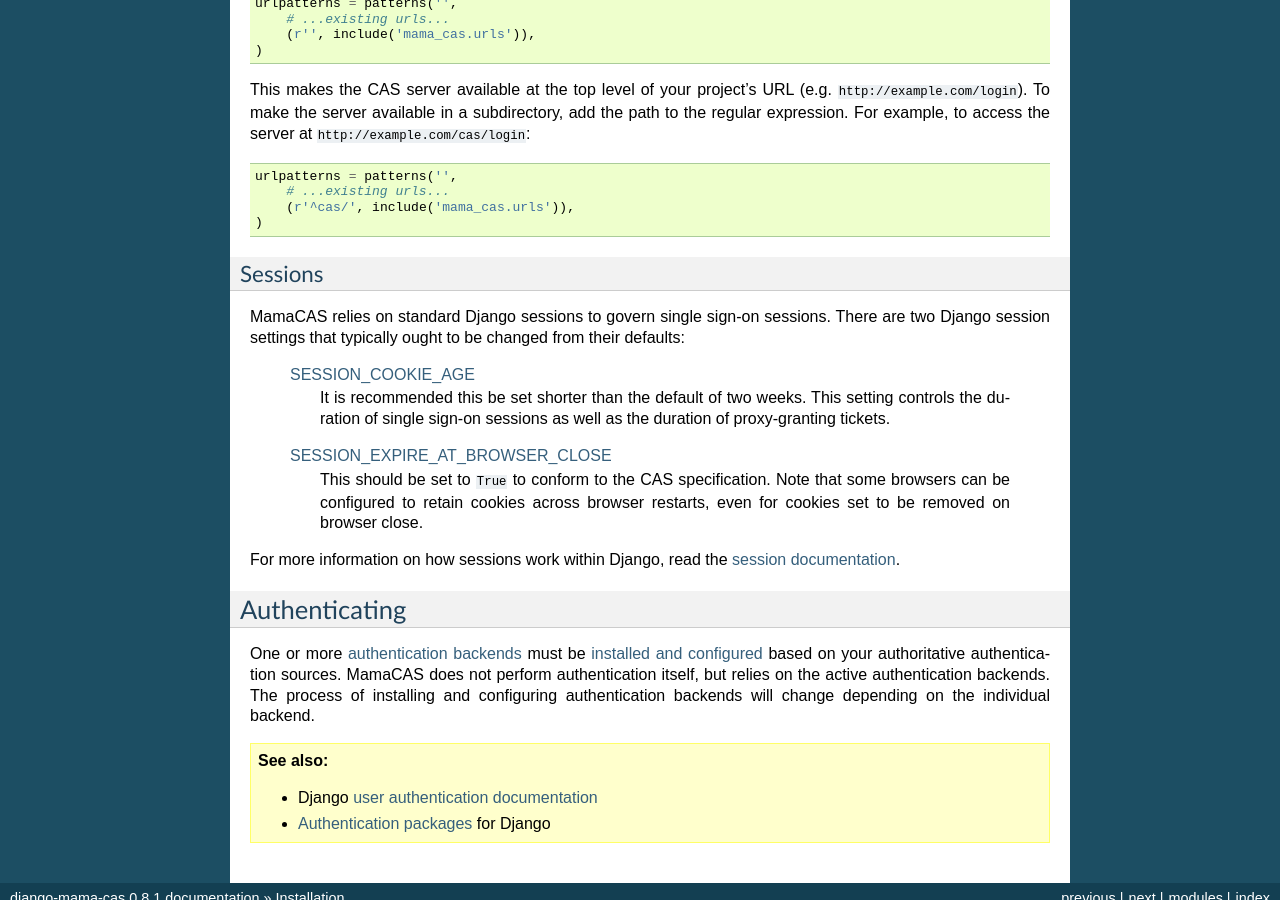
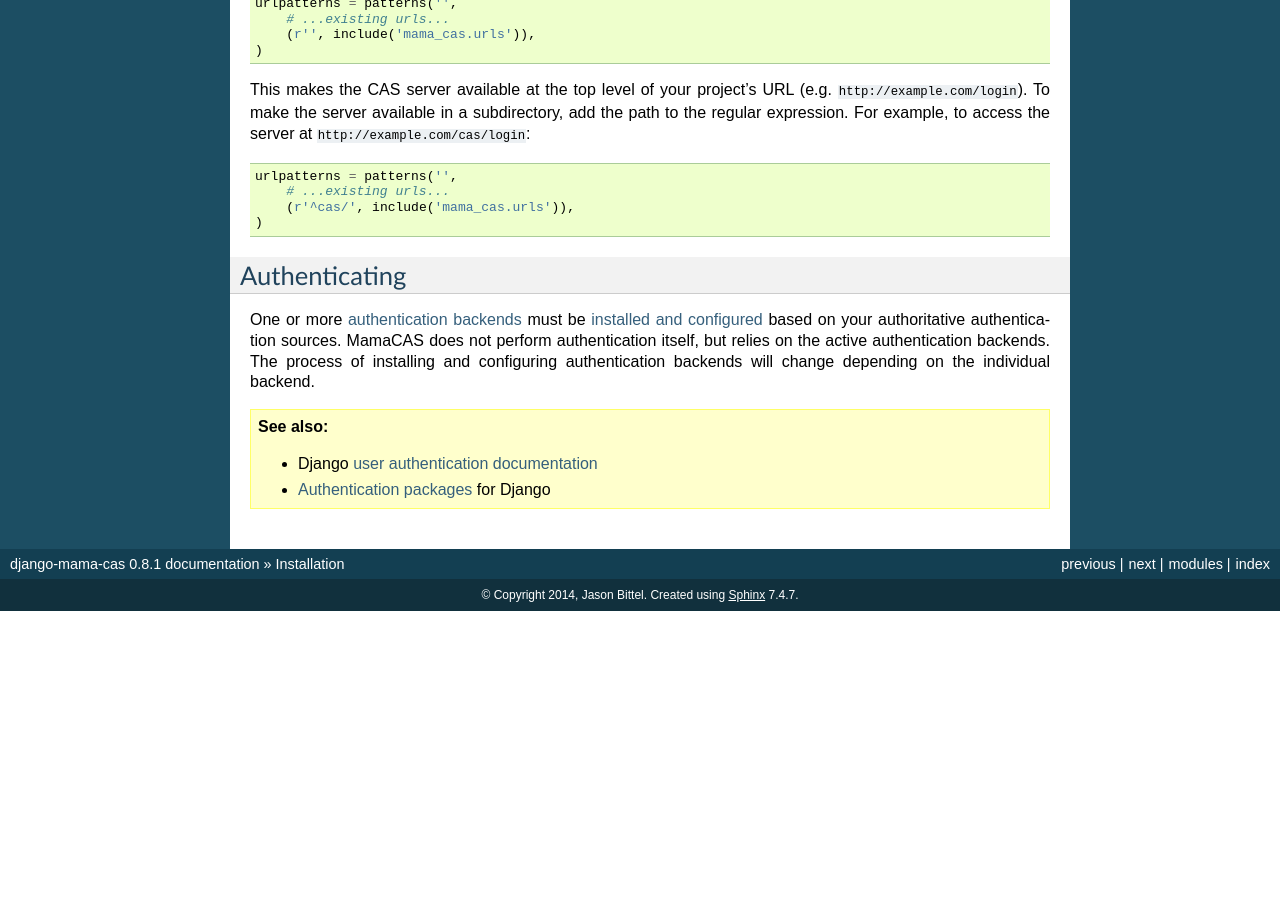
Before and after one commit to jbittel/django-mama-cas, a Sphinx documentation site: the page built from docs/installation.rst, in a window 1280 px wide and 900 px high, scrolled down 1035 px. Built offline with Sphinx 7.4.7, drawn with Linux system fonts in a browser that asks for light colours; after the commit the page ends 1646 px from its top, so only the background shows below that.

```diff
--- a/docs/index.rst
+++ b/docs/index.rst
@@ -27,6 +27,7 @@
 
    installation
    settings
+   security
    templates
    management-commands
    forms
--- a/docs/installation.rst
+++ b/docs/installation.rst
@@ -72,26 +72,6 @@
        (r'^cas/', include('mama_cas.urls')),
    )
 
-Sessions
-~~~~~~~~
-
-MamaCAS relies on standard Django sessions to govern single sign-on sessions.
-There are two Django session settings that typically ought to be changed from
-their defaults:
-
-   `SESSION_COOKIE_AGE`_
-      It is recommended this be set shorter than the default of two weeks.
-      This setting controls the duration of single sign-on sessions as well
-      as the duration of proxy-granting tickets.
-
-   `SESSION_EXPIRE_AT_BROWSER_CLOSE`_
-      This should be set to ``True`` to conform to the CAS specification.
-      Note that some browsers can be configured to retain cookies across
-      browser restarts, even for cookies set to be removed on browser close.
-
-For more information on how sessions work within Django, read the `session
-documentation`_.
-
 Authenticating
 --------------
 
@@ -113,9 +93,6 @@
 .. _PyPI: https://pypi.python.org/pypi/django-mama-cas/
 .. _GitHub: https://github.com/jbittel/django-mama-cas
 .. _tarball: https://github.com/jbittel/django-mama-cas/tarball/master
-.. _SESSION_COOKIE_AGE: https://docs.djangoproject.com/en/dev/ref/settings/#std:setting-SESSION_COOKIE_AGE
-.. _SESSION_EXPIRE_AT_BROWSER_CLOSE: https://docs.djangoproject.com/en/dev/ref/settings/#std:setting-SESSION_EXPIRE_AT_BROWSER_CLOSE
-.. _session documentation: https://docs.djangoproject.com/en/dev/topics/http/sessions/
 .. _authentication backends: http://pypi.python.org/pypi?:action=browse&c=475&c=523
 .. _installed and configured: https://docs.djangoproject.com/en/dev/topics/auth/customizing/#specifying-authentication-backends
 .. _user authentication documentation: https://docs.djangoproject.com/en/dev/topics/auth/
```
Also changed, not shown: docs/security.rst (added, +91 -0 lines).
